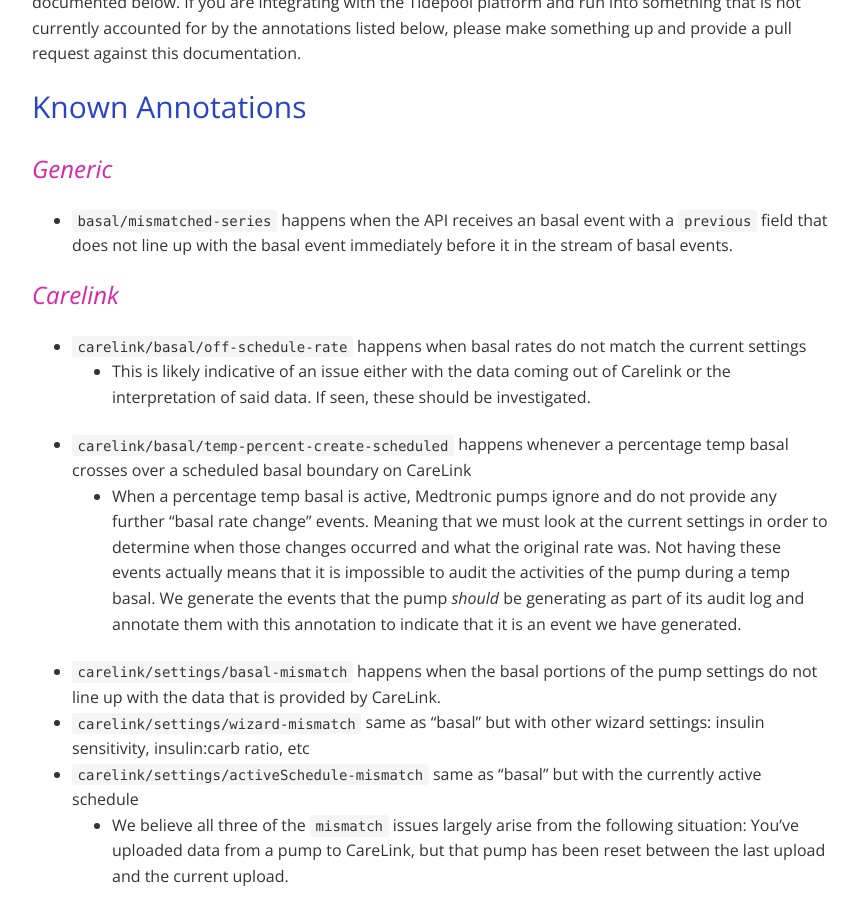
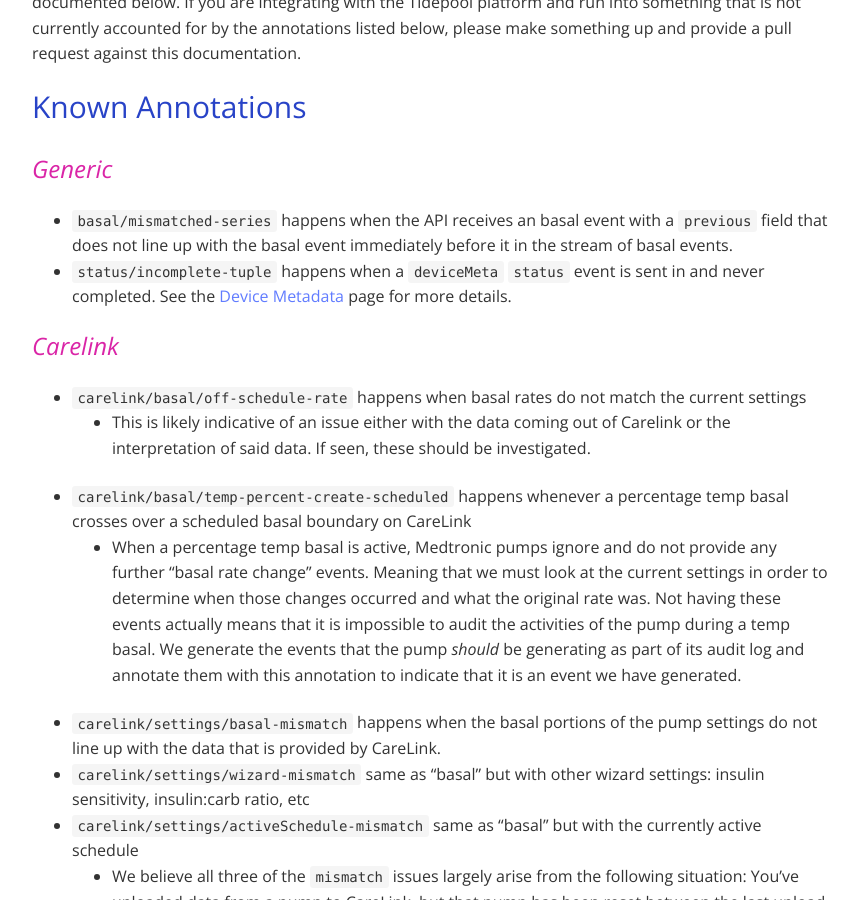
Before and after one commit to tidepool-org/tidepool-org.github.io, a Jekyll site: the page built from _docs/data-model/v1/annotations.md, in a window 1280 px wide and 900 px high, scrolled down 811 px. Shown: the whole window, without its empty margins (208-1067 px from the left). Built offline with Jekyll 4.4.1, drawn with Linux system fonts in a browser that asks for light colours; nearby versions of some CDN libraries.

Commit message:
Add annotation to the annotations page

```diff
--- a/_docs/data-model/v1/annotations.md
+++ b/_docs/data-model/v1/annotations.md
@@ -30,6 +30,7 @@ We document our known annotations below, but we do not limit the set of annotati
 ### Generic
 
 * `basal/mismatched-series` happens when the API receives an basal event with a `previous` field that does not line up with the basal event immediately before it in the stream of basal events.
+* `status/incomplete-tuple` happens when a `deviceMeta` `status` event is sent in and never completed.  See the [Device Metadata](device-meta) page for more details.
 
 ### Carelink
 
```
